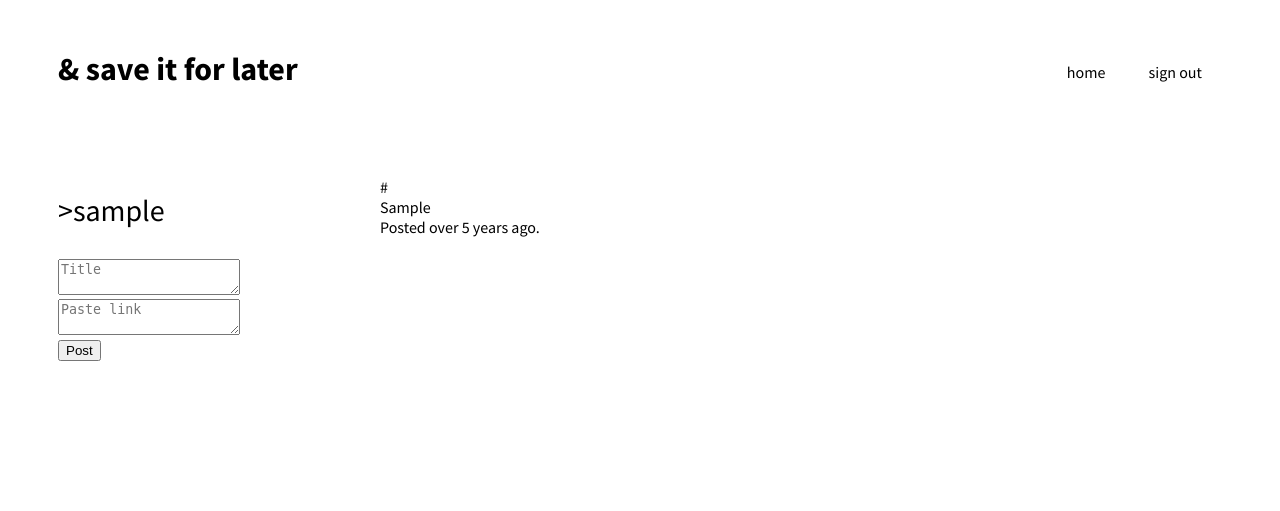
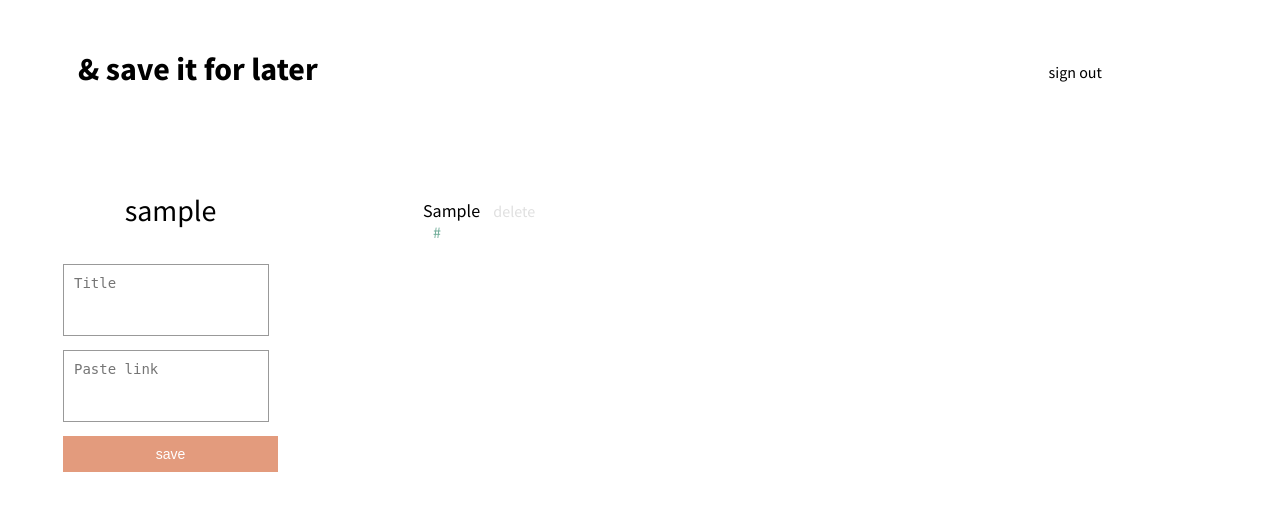
Before and after one commit to jessicashortt/saveitforlater, a Rails app: page / in a window 1280 px wide. Shown: the top 511 px of the page. Run offline with Rails 7, Linux system fonts and the light colour scheme; a user stored in the database is signed in; tables that the repository leaves empty hold one stand-in row (values such as "Sample post"); style sheets or scripts are compiled from the project's sources; some libraries are stand-ins or nearby versions.

Commit message:
Styling changes, and some logic tweaks. Delete link ability.

```diff
--- a/app/assets/stylesheets/home_page.css.scss
+++ b/app/assets/stylesheets/home_page.css.scss
@@ -11,14 +11,68 @@
   .username {
     font-weight: 400;
     font-size: 30px;
+    text-align: center;
+  }
+
+  textarea {
+    font-size: 14px;
+    resize: none;
+    outline: none;
+    border: 1px solid #999;
+    height: 50px;
+    padding: 10px;
+    margin: 5px;
+  }
+  .memo-post-button {
+    border: none;
+    padding: 10px;
+    width: 215px;
+    margin: 5px;
+    background: $peach;
+    color: white;
+    font-size: 14px;
+    &:hover {
+      cursor: pointer;
+      background: $peach-hover;
+    }
   }
 }
 
 .main {
   overflow: hidden;
+  width: 60%;
+  h2 {
+    font-weight: normal;
+    font-size: 30px;
+    padding: 5px 35px;
+  }
   ul {
     li {
       list-style: none;
+      padding: 20px 0;
+      a {
+        color: $blue;
+        &:hover {
+          color: $blue-hover;
+        }
+      }
+      .memo-title {
+        font-size: 18px;
+        font-weight: 400;
+      }
+      .memo-link {
+        padding: 5px 10px;
+        // font-weight: 300;
+      }
+      .memo-delete {
+        padding: 0 10px;
+        a {
+          color: #e0e0e0;
+          &:hover {
+            color: $blue-hover;
+          }
+        }
+      }
     }
   }
 }
--- a/app/assets/stylesheets/melee.css.scss
+++ b/app/assets/stylesheets/melee.css.scss
@@ -1,10 +1,15 @@
 
 
 //colours
-$blue: #3B8183;
+$blue: #68A893;
+$blue-hover: #80B8A5;
 $brown: #403B33;
 $orange: #FF9C5B;
 $red: #ED303C;
+$peach: #E39B7D;
+$peach-hover: #F1AB8D;
+$green: #89B399;
+
 
 //fonts
 $SSPro: "Source Sans Pro", Calibri, sans-serif;
--- a/app/assets/stylesheets/persistent-style.css.scss
+++ b/app/assets/stylesheets/persistent-style.css.scss
@@ -2,7 +2,7 @@
 
 .header {
   font-family: $SSPro;
-  padding: 20px 50px 50px 50px;
+  padding: 20px 150px 50px 70px;
 
   ul {
     float: right;
--- a/app/views/layouts/application.html.erb
+++ b/app/views/layouts/application.html.erb
@@ -18,9 +18,9 @@
 
         <ul>
           <% if signed_in? %>
-            <li><%= link_to "Home", root_url %></li>
             <li><%= link_to "Sign out", signout_path, method: "delete" %></li>
           <% else %>
+            <li><%= link_to "Home", root_url %></li>
             <li><%= link_to "About", about_path %></li>
             <li><%= link_to "Contact", contact_path %></li>
           <% end %>
--- a/app/views/shared/_feed_item.html.erb
+++ b/app/views/shared/_feed_item.html.erb
@@ -1,7 +1,12 @@
 <li id="<%= feed_item.id %>">
-  <span class="title"><%= feed_item.link %></span><br>
-  <span class="memo-link"><%= feed_item.info %></span><br>
+  <span class="memo-title"><%= feed_item.info %></span>
+  <span class="memo-delete"><%= link_to "delete", feed_item, method: :delete,
+                                     data: { confirm: "You sure?" },
+                                     title: "delete " + feed_item.link %>
+  </span><br>
+  <span class="memo-link"><a target="_blank" href=<%= feed_item.link %>><%= feed_item.link %></a></span><br>
+
   <span class="timestamp">
-    Posted <%= time_ago_in_words(feed_item.created_at) %> ago.
+    <!-- Posted <%= time_ago_in_words(feed_item.created_at) %> ago. -->
   </span>
 </li>
--- a/app/views/shared/_memo_form.html.erb
+++ b/app/views/shared/_memo_form.html.erb
@@ -6,5 +6,5 @@
   <div class="field">
     <%= f.text_area :link, placeholder: "Paste link" %>
   </div>
-  <%= f.submit "Post", class: "memo-post-button" %>
+  <%= f.submit "save", class: "memo-post-button" %>
 <% end %>
--- a/app/views/static_pages/home.html.erb
+++ b/app/views/static_pages/home.html.erb
@@ -2,26 +2,38 @@
 <% if signed_in? %>
   <div class="sidebar">
 
-    <p class="username">&gt;<%= current_user.username %></p>
+    <p class="username"> <%= current_user.username %></p>
     <%= render 'shared/memo_form' %>
 
   </div>
   <div class="main">
+    <!-- <h2>links</h2> -->
+    <% if current_user.memos.count == 0 %>
+      <p>No links found here! You must have some stashed away you can't get to yet...right?</p>
+    <% else %>
       <%= render 'shared/feed' %>
+    <% end %>
 
   </div>
 
 <% else %>
 
   <div class="signin-welcome-message">
-  <h2>Welcome.</h2>
+    <div class="prelim-message">
+      <h2>welcome.</h2>
+      <p>
+        Sometimes I'll be on a different computer, have too many tabs open on a different subject or just want to look at something later. Wouldn't it be nice to have a simple place you can just paste a link, give some context and leave it for yourself when you have time? That's exactly what this website is for, your links on your time.
+      </p>
+    </div>
+    <div class="signin-form">
       <%= form_for(:session, url: sessions_path) do |f| %>
       <%= f.text_field :username, placeholder: "Username", class: "signin-field" %><br>
       <%= f.password_field :password, placeholder: "Password", class: "signin-password signin-field" %><br>
       <%= f.submit "begin", class: "signin-submit" %>
+    </div>
     <% end %>
 
-  <div class="signin-registermsg">Don't have an account yet? <%= link_to "Register!", signup_path, class: "signup-button" %></div>
+    <!-- <div class="signin-registermsg">Don't have an account yet? <%= link_to "Register!", signup_path, class: "signup-button" %></div> -->
 </div>
 
 <% end %>
```
Also changed, not shown: app/assets/stylesheets/signin_page.css.scss (+17 -8 lines), app/controllers/memos_controller.rb (+9 -6 lines), app/assets/images/delete.svg (added). Lines whose indentation alone changed are shown as unchanged.
